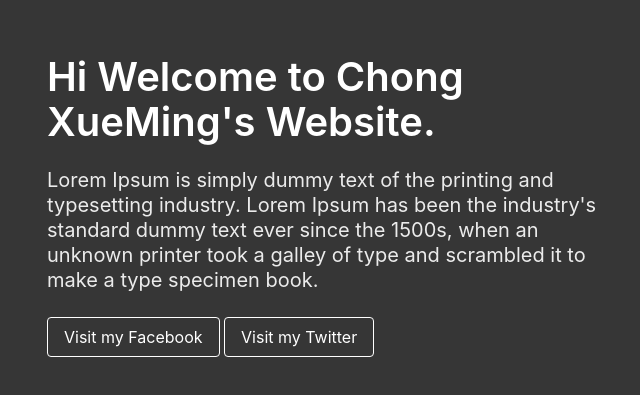
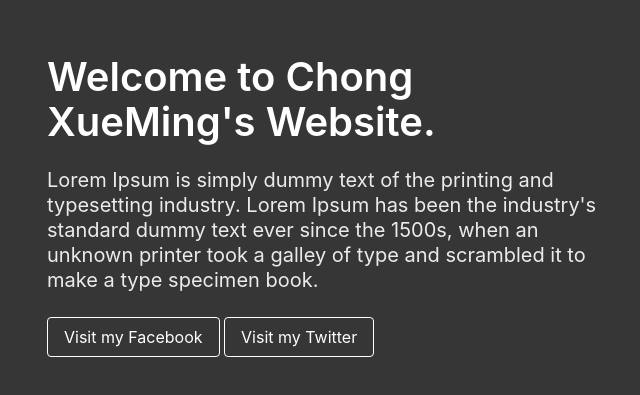
Before and after one commit to chongxueming/chongxueming.github.io, a plain HTML site: page index.html in a window 1280 px wide. Shown: the part 195-590 px from the top of the page, without its empty margins (311-951 px from the left). Drawn offline with nearby package versions, Linux system fonts and the light colour scheme.

Commit message:
Update index.html

```diff
--- a/index.html
+++ b/index.html
@@ -1,7 +1,7 @@
 <!DOCTYPE html>
 <html>
     <head>
-        <title>hi Chong XueMing's Website</title>
+        <title>Chong XueMing's Website</title>
         <link rel="stylesheet"
             href="https://cdn.jsdelivr.net/npm/bulma@0.9.2/css/bulma.min.css">
         <meta name="viewport" content="width=device-width, initial-scale=1">
@@ -13,7 +13,7 @@
             <div class="columns is-vcentered is-centered">
                 <div class="column is-6">
                     <div class="block">
-                        <h1 class="title is-2">Hi Welcome to Chong XueMing's Website.</h1>
+                        <h1 class="title is-2">Welcome to Chong XueMing's Website.</h1>
                     </div>
                     <div class="block">
                         <h2 class="subtitle">Lorem Ipsum is simply dummy text of the printing and typesetting industry. Lorem Ipsum has been the industry's standard dummy text ever since the 1500s, when an unknown printer took a galley of type and scrambled it to make a type specimen book.<br>
```
